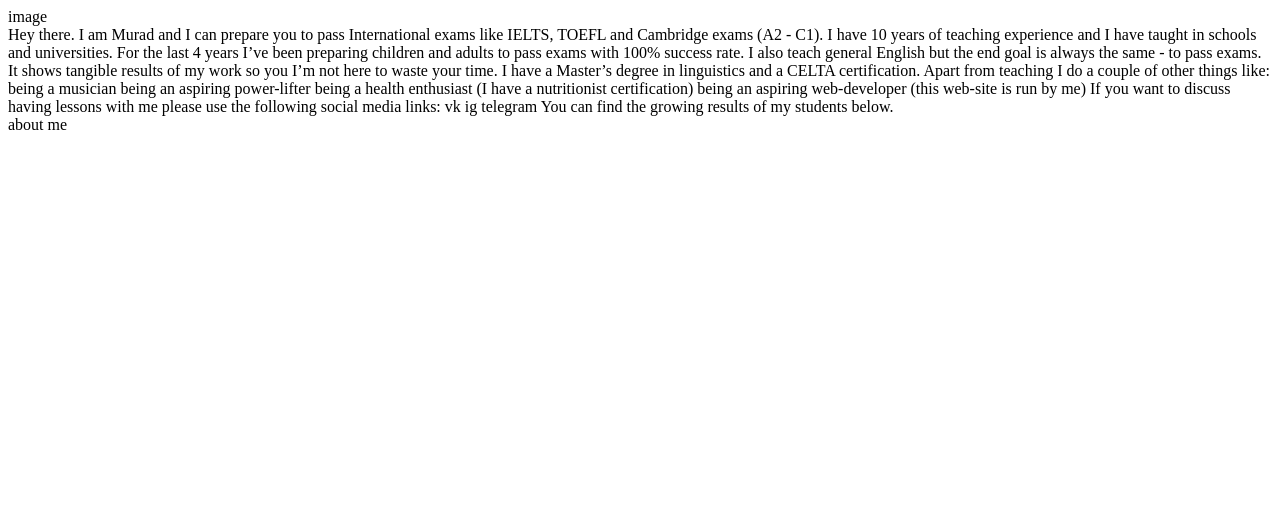
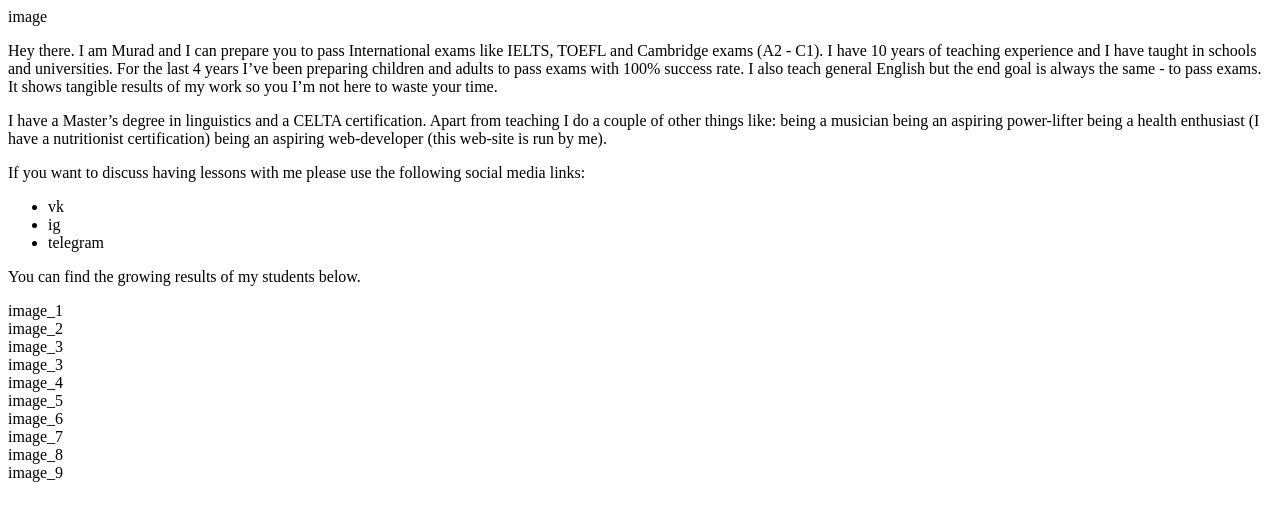
Before and after one commit to murad140/LetsGo, a Next.js app: page /aboutme in a window 1280 px wide. Shown: the top 520 px of the page. Built offline with nearby package versions, Linux system fonts and the light colour scheme.

Commit message:
Add HTML scaffold

```diff
--- a/src/pages/aboutme.tsx
+++ b/src/pages/aboutme.tsx
@@ -1,45 +1,55 @@
-
-
-export default function AboutMe() {
+export default function AboutMe () {
   return (
     <div className="aboutMePage">
-
       <div className="myInfo">
-
         <div className="leftSide">
           image
         </div>
         <div className="rightSide">
-                    Hey there. I am Murad and I can prepare you to pass International exams like IELTS, TOEFL and Cambridge exams (A2 - C1). I have 10 years of teaching experience and I have taught in schools and universities.
+          <p>Hey there. I am Murad and I can prepare you to pass International
+            exams like IELTS, TOEFL and Cambridge exams (A2 - C1). I have 10
+            years of teaching experience and I have taught in schools and
+            universities. For the last 4 years I’ve been preparing children and
+            adults to pass exams with 100% success rate. I also teach general
+            English but the end goal is always the same - to pass exams. It
+            shows tangible results of my work so you I’m not here to waste your
+            time.</p>
 
-                    For the last 4 years I’ve been preparing children and adults to pass exams with 100% success rate. I also teach general English but the end goal is always the same - to pass exams. It shows tangible results of my work so you I’m not here to waste your time.
+          <p>I have a Master’s degree in linguistics and a CELTA
+            certification. Apart from teaching I do a couple of other things
+            like: being a musician being an aspiring power-lifter being a health
+            enthusiast (I have a nutritionist certification) being an aspiring
+            web-developer (this web-site is run by me).</p>
 
-                    I have a Master’s degree in linguistics and a CELTA certification.
+          <p> If you want to discuss
+            having lessons with me please use the following social media links:
 
-                    Apart from teaching I do a couple of other things like:
+            <ul>
+              <li>vk</li>
+              <li>ig</li>
+              <li>telegram</li>
+            </ul>
 
-                    being a musician
-                    being an aspiring power-lifter
-                    being a health enthusiast (I have a nutritionist certification)
-                    being an aspiring web-developer (this web-site is run by me)
+            You can find the growing results of my students
+            below.
 
-                    If you want to discuss having lessons with me please use the following social media links:
+          </p>
+        </div>
+      </div>
+      <div className="myResults">
 
-                    vk
-                    ig
-                    telegram
-
-                    You can find the growing results of my students below.
-                </div>
+        <div className="myResults_item">image_1</div>
+        <div className="myResults_item">image_2</div>
+        <div className="myResults_item">image_3</div>
+        <div className="myResults_item">image_3</div>
+        <div className="myResults_item">image_4</div>
+        <div className="myResults_item">image_5</div>
+        <div className="myResults_item">image_6</div>
+        <div className="myResults_item">image_7</div>
+        <div className="myResults_item">image_8</div>
+        <div className="myResults_item">image_9</div>
 
       </div>
-
-            <div className="myResults">
-
-
-            </div>
-
-            about me
     </div>
   )
 }
```
Lines whose indentation alone changed are shown as unchanged.
